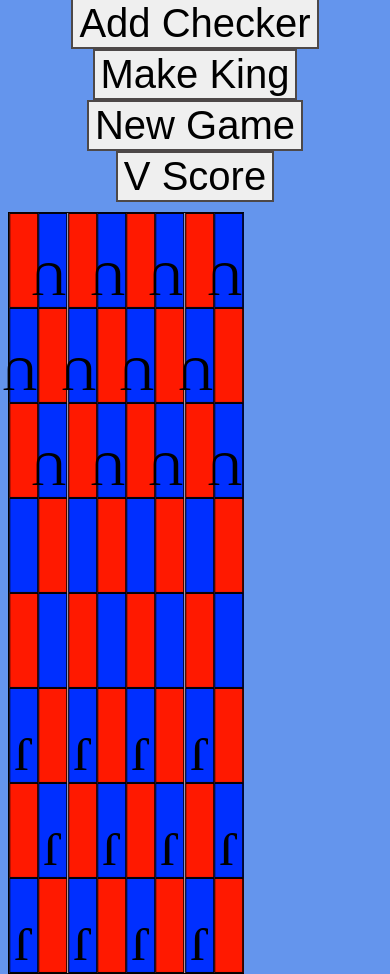
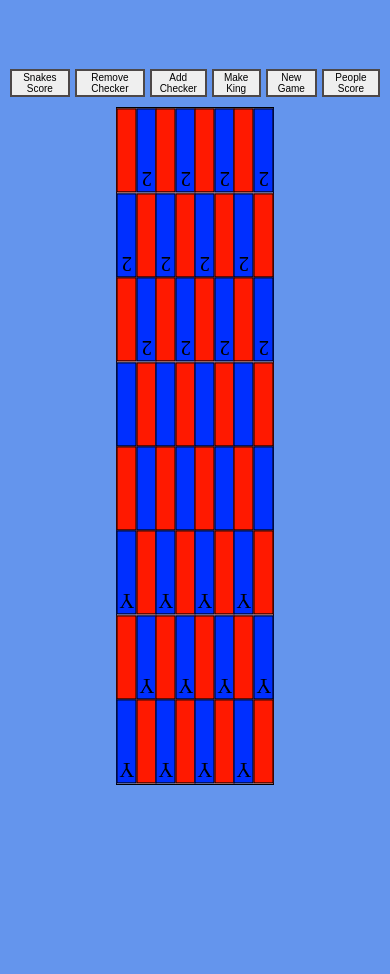
Before and after one commit to katsup07/checkers, a plain HTML site: page index.html in a window 390 px wide. After the commit the page ends 844 px from the top, so only its background shows below. Drawn offline with Linux system fonts and the light colour scheme.

Commit message:
Add media queries for smaller screen sizes. Center board on screen better. Change board pieces to snakes and people

```diff
--- a/index.html
+++ b/index.html
@@ -10,40 +10,41 @@
 
 <body>
     <div class="buttons">
-        <button>Q Score</button>
+        <button>Snakes Score</button>
         <button>Remove Checker</button>
         <button>Add Checker</button>
         <button>Make King</button>
         <button>New Game</button>
-        <button>V Score</button>
+        <button>People Score</button>
     </div>
+ <div class="container">
      <div class="checkers-board">
          <div class="square red"></div>
-        <div id="1" class="square blue">U</div>
+         <div id="1" class="square blue snakes">2</div>
          <div class="square red"></div>
-        <div id="2" class="square blue">U</div>
+         <div id="2" class="square blue snakes">2</div>
          <div class="square red"></div>
-        <div id="3" class="square blue">U</div>
+         <div id="3" class="square blue snakes">2</div>
          <div class="square red"></div>
-        <div id="4" class="square blue">U</div>
+         <div id="4" class="square blue snakes">2</div>
 
-        <div id="5" class="square blue">U</div>
+         <div id="5" class="square blue snakes">2</div>
          <div class="square red"></div>
-        <div id="6" class="square blue">U</div>
+         <div id="6" class="square blue snakes">2</div>
          <div class="square red"></div>
-        <div id="7" class="square blue">U</div>
+         <div id="7" class="square blue snakes">2</div>
          <div class="square red"></div>
-        <div id="8" class="square  blue">U</div>
+         <div id="8" class="square  blue snakes">2</div>
          <div class="square red"></div>
 
          <div class="square red"></div>
-        <div id="9" class="square blue">U</div>
+         <div id="9" class="square blue snakes">2</div>
          <div class="square red"></div>
-        <div id="10" class="square blue">U</div>
+         <div id="10" class="square blue snakes">2</div>
          <div class="square red"></div>
-        <div id="11" class="square blue">U</div>
+         <div id="11" class="square blue snakes">2</div>
          <div class="square red"></div>
-        <div id="12" class="square blue">U</div>
+         <div id="12" class="square blue snakes">2</div>
 
          <div id="mid-board-blues" class="square blue"></div>
          <div class="square red"></div>
@@ -63,35 +64,37 @@
          <div class="square red"></div>
          <div id="mid-board-blues" class="square blue"></div>
 
-        <div id="13" class="square blue">J</div>
+         <div id="13" class="square blue">Y</div>
          <div class="square red"></div>
-        <div id="14" id="1" class="square blue">J</div>
+         <div id="14" id="1" class="square blue">Y</div>
          <div class="square red"></div>
-        <div id="15" class="square blue">J</div>
+         <div id="15" class="square blue">Y</div>
          <div class="square red"></div>
-        <div id="16" class="square blue">J</div>
+         <div id="16" class="square blue">Y</div>
          <div class="square red"></div>
 
          <div class="square red"></div>
-        <div id="17" class="square blue">J</div>
+         <div id="17" class="square blue">Y</div>
          <div class="square red"></div>
-        <div id="18" class="square blue">J</div>
+         <div id="18" class="square blue">Y</div>
          <div class="square red"></div>
-        <div id="19" class="square blue">J</div>
+         <div id="19" class="square blue">Y</div>
          <div class="square red"></div>
-        <div id="20" class="square blue">J</div>
+         <div id="20" class="square blue">Y</div>
 
-        <div id="21" class="square blue">J</div>
+         <div id="21" class="square blue">Y</div>
          <div class="square red"></div>
-        <div id="22" class="square blue">J</div>
+         <div id="22" class="square blue">Y</div>
          <div class="square red"></div>
-        <div id="23" class="square blue">J</div>
+         <div id="23" class="square blue">Y</div>
          <div class="square red"></div>
-        <div id="24" class="square blue">J</div>
+         <div id="24" class="square blue">Y</div>
          <div class="square red"></div>
+        </div>
     </div>
         <style>
             body {
+                display: flex;
                 height: 100vh;
                 display: grid;
                 justify-content: center;
@@ -99,10 +102,14 @@
                 background: cornflowerblue;
             }
 
+        .container {
+            display: flex;
+            justify-content: center;
+        }
         .checkers-board {
             display: grid;
             height: 90vh;
-            width: 60vw;
+            width: 60%;
             grid-template-columns: repeat(8, minmax(5px, 2000px));
             grid-template-rows: repeat(8, minmax(5px, 2000px));
             background: rgb(255, 255, 255);
@@ -130,8 +137,29 @@
         }
 
         .buttons {
-            text-align: center;
+            display: flex;
+            gap: 5px;
+            justify-content: center;
             margin: 10px;
+        }
+
+        @media all and (max-width: 1000px) {
+            body {
+                margin: 0;
+                height: 100vh;
+            }
+            .checkers-board {
+            height: 80vh;
+            width: 40%;
+            }
+            .square {
+            font-size: 1.3em;
+        }
+
+        button {
+            font-size: 10px;
+            border: 2px solid rgb(77, 72, 72);
+        }
         }
     </style>
     <script src="./script2.js"></script>
--- a/script2.js
+++ b/script2.js
@@ -1,3 +1,13 @@
+// TODO -- Add different colors for each team. Add different color board and player option button.
+// Add scoring functionality. Fix score buttons names. They still say Q and V
+// Fix king so that color will stay with piece when it moves.
+// Add media queries for smaller devices.
+// Simplify code and look for reused code that can be made into its own function.
+// Are all of the functions for 'clickedCells' necessary?
+// Consider renaming cellsData and clickedCells to positionData or playerPos. Would it make sense?
+// kind of but kind of not too. using 'cells' may be more suitable considering what the functions do
+// split into modules
+
 const cells = [...document.querySelectorAll('.square')];
 const buttons = document.querySelectorAll('button');
 // checkboar cells(squares) data
@@ -18,11 +28,11 @@ function cellsData() {
   function initialize() {
     cells.forEach((cell) => {
       if (cell.id >= 1 && cell.id <= 12 && cell.classList.contains('blue')) {
-        cell.innerText = 'U';
+        cell.innerText = '2';
       }
 
       if (cell.id <= 24 && cell.id >= 13 && cell.classList.contains('blue')) {
-        cell.innerText = 'J';
+        cell.innerText = 'Y';
       }
 
       if (cell.id === 'mid-board-blues') {
@@ -35,9 +45,9 @@ function cellsData() {
 
   function toggleCell() {
     if (!clickedCells[0]) return;
-    if (clickedCells[0].innerText === '') return clickedCells[0].innerText = 'U';
-    if (clickedCells[0].innerText === 'U') return clickedCells[0].innerText = 'J';
-    if (clickedCells[0].innerText === 'J') return clickedCells[0].innerText = 'U';
+    if (clickedCells[0].innerText === '') return clickedCells[0].innerText = '2';
+    if (clickedCells[0].innerText === '2') return clickedCells[0].innerText = 'Y';
+    if (clickedCells[0].innerText === 'Y') return clickedCells[0].innerText = '2';
   }
 
   function getCells() {
```
Lines whose indentation alone changed are shown as unchanged.
